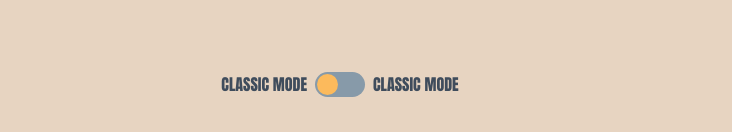
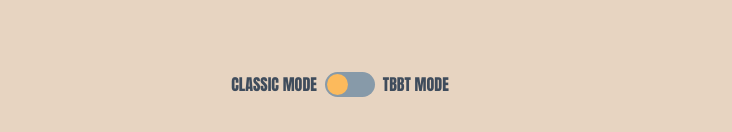
Before and after one commit to agnieszkastanczuk/rock-paper-scissors, a plain HTML site: page index.html in a window 1280 px wide. Shown: the part 665-797 px from the top of the page, without its empty margins (300-1032 px from the left). Drawn offline with Linux system fonts and the light colour scheme.

Commit message:
small changes

```diff
--- a/index.html
+++ b/index.html
@@ -51,7 +51,7 @@
         <div class="toggle-button">
             <div class="toggle-button-ident"></div>
         </div>
-        <p>Classic mode</p>
+        <p>TBBT mode</p>
     </div>
     <script src="/app.js"></script>
 </body>
```
